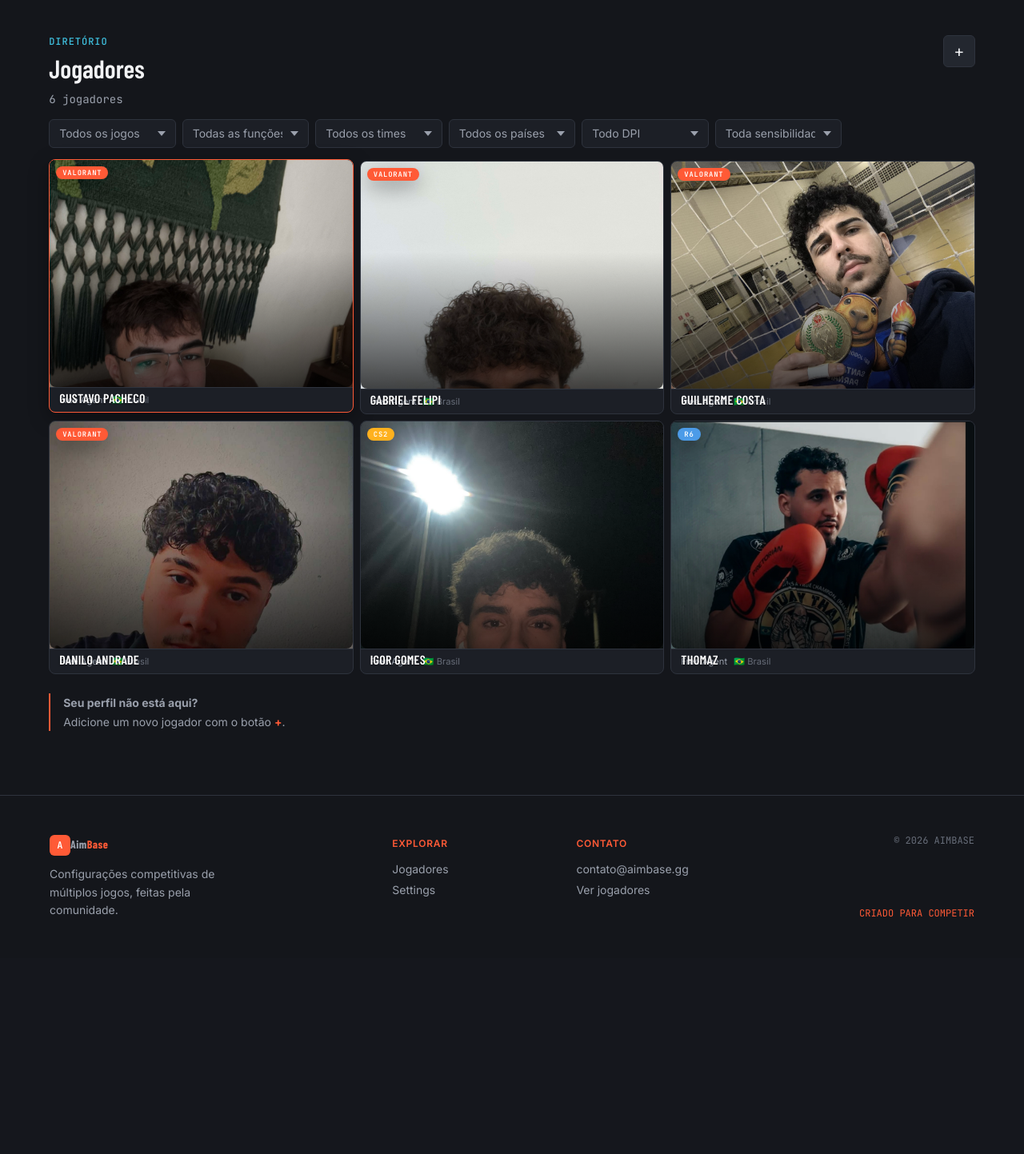
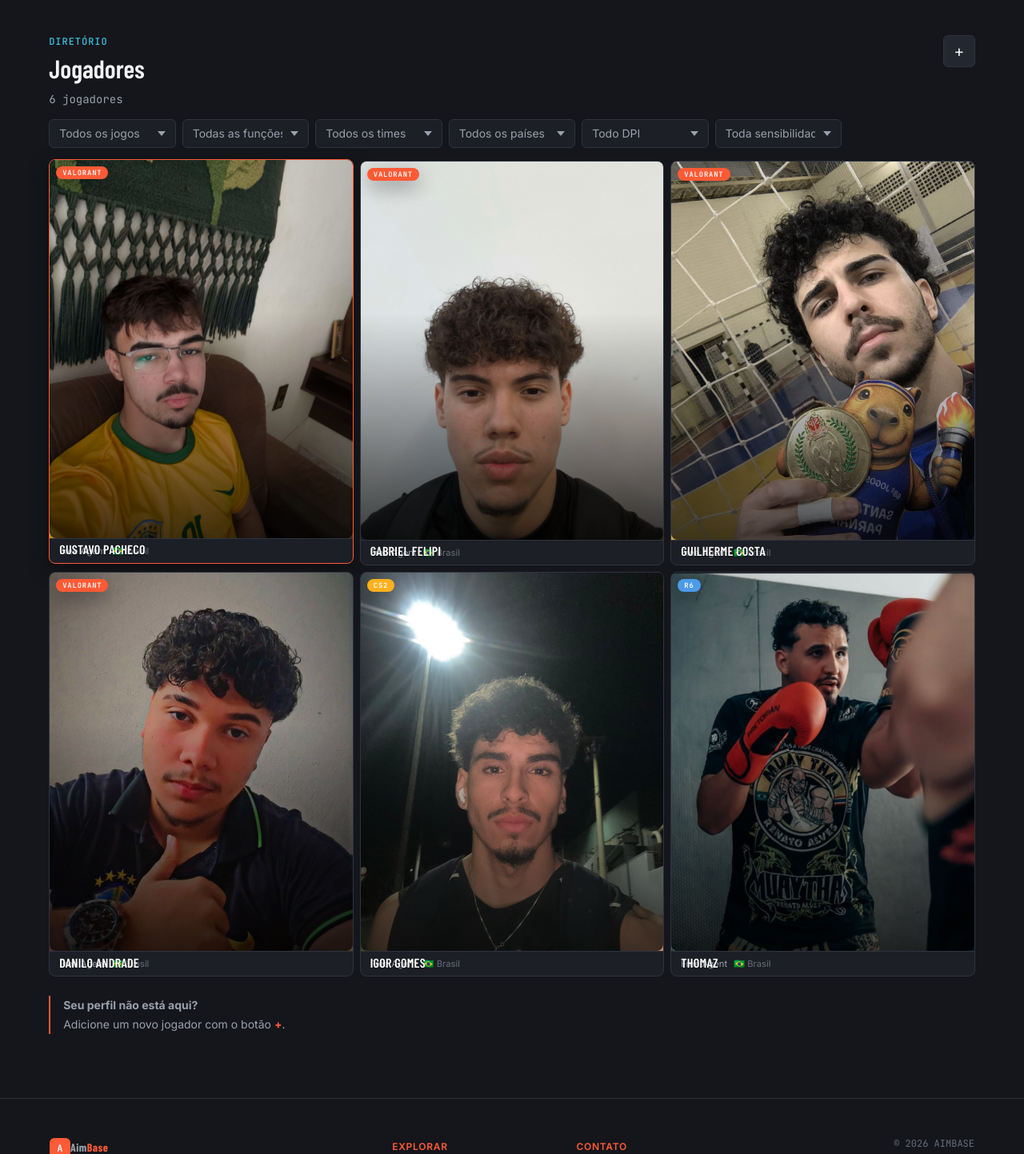
Before and after one commit to gustavodpacheco/AimBase-TCC, a PHP site: page / in a window 1280 px wide. Shown: the part 620-2063 px from the top of the page at 80% size. Before the commit the page ends 1767 px from the top, so only its background shows below. Run offline with PHP 8.4, Linux system fonts and the light colour scheme; data that the repository does not hold is empty.

Commit message:
Home: ajusta encaixe das fotos (proporcao 4:5 e centralizacao)

```diff
--- a/assets/css/components/player-card.css
+++ b/assets/css/components/player-card.css
@@ -92,7 +92,7 @@
 
 .home-card__media {
   position: relative;
-  aspect-ratio: 4 / 3;
+  aspect-ratio: 4 / 5;
   overflow: hidden;
   background: var(--bg-surface-alt);
 }
@@ -102,7 +102,7 @@
   width: 100%;
   height: 100%;
   object-fit: cover;
-  object-position: top center;
+  object-position: center 20%;
 }
 
 .home-card__initials {
```
